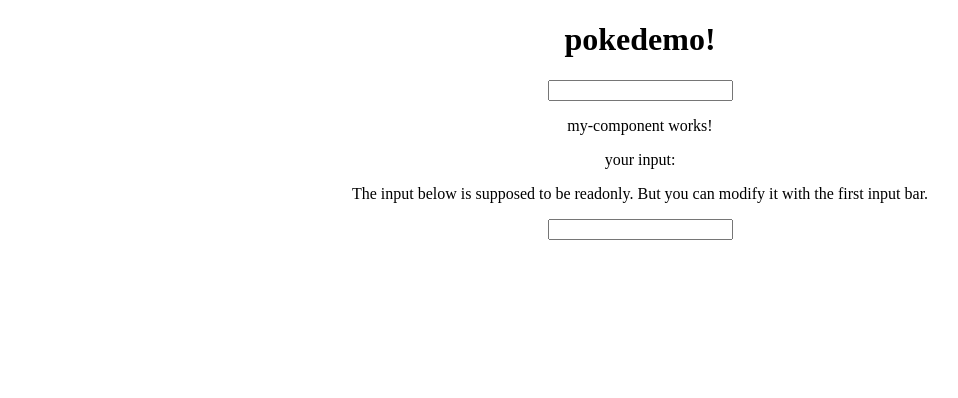
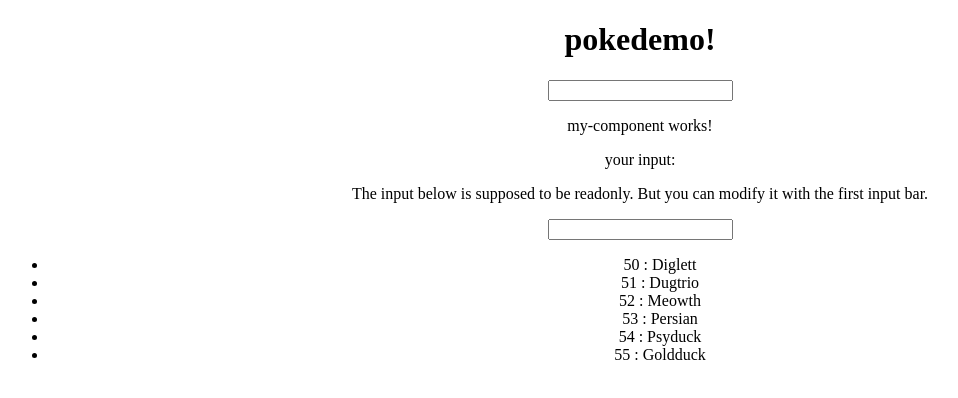
Before and after one commit to Wabtey/Pokedex, an Angular app: page / in a window 1280 px wide. Shown: the top 398 px of the page, without its empty margins (0-958 px from the left). Built offline with nearby package versions, Linux system fonts and the light colour scheme.

Commit message:
Q6 - display all the map of pokemon with *ngFor

```diff
--- a/src/app/my-component/my-component.component.html
+++ b/src/app/my-component/my-component.component.html
@@ -6,3 +6,9 @@ your input: {{id}}
     But you can modify it with the first input bar.
 </p>
 <input [(ngModel)]="id" readonly>
+
+<ul>
+  <li *ngFor="let item of pokemonMap|keyvalue">
+    {{ item.key }} : {{ item.value[0] }}
+  </li>
+</ul>
--- a/src/app/my-component/my-component.component.ts
+++ b/src/app/my-component/my-component.component.ts
@@ -1,4 +1,5 @@
 import { Component } from '@angular/core';
+import { PokemonType } from '../pokemon';
 
 @Component({
   selector: 'app-my-component',
@@ -7,4 +8,22 @@ import { Component } from '@angular/core';
 })
 export class MyComponentComponent {
     id: string = '';
+
+    /**
+     * the key is their id -> value:
+     * [
+     *   name,
+     *   type,
+     *   weaknesses,
+     *   known
+     * ]
+     */
+    pokemonMap : Record<number, [string, PokemonType, PokemonType[], boolean]> = {
+        50 : ['Diglett', PokemonType.Ground, [PokemonType.Water, PokemonType.Grass, PokemonType.Ice], false],
+        51 : ['Dugtrio', PokemonType.Ground, [PokemonType.Water, PokemonType.Grass, PokemonType.Ice], false],
+        52 : ['Meowth', PokemonType.Normal, [PokemonType.Fighting], false],
+        53 : ['Persian', PokemonType.Normal, [PokemonType.Fighting], false],
+        54 : ['Psyduck', PokemonType.Water, [PokemonType.Grass, PokemonType.Electric], false],
+        55 : ['Goldduck', PokemonType.Water, [PokemonType.Grass, PokemonType.Electric], false]
+    }
 }
--- a/src/app/pokemon.ts
+++ b/src/app/pokemon.ts
@@ -1,5 +1,5 @@
 // from [pokedex](https://www.pokemon.com/us/pokedex/)
-enum PokemonType {
+export enum PokemonType {
     Water,
     Fire,
     Ice,
@@ -14,22 +14,4 @@ export class Pokemon {
     // type PokeDex = {
     //     [name: string]: [string, boolean];
     // }
-
-    /**
-     * the key is their id -> value:
-     * [
-     *   name,
-     *   type,
-     *   weaknesses,
-     *   known
-     * ]
-     */
-    pokemonMap : Record<number, [string, PokemonType, PokemonType[], boolean]> = {
-        50 : ['Diglett', PokemonType.Ground, [PokemonType.Water, PokemonType.Grass, PokemonType.Ice], false],
-        51 : ['Dugtrio', PokemonType.Ground, [PokemonType.Water, PokemonType.Grass, PokemonType.Ice], false],
-        52 : ['Meowth', PokemonType.Normal, [PokemonType.Fighting], false],
-        53 : ['Persian', PokemonType.Normal, [PokemonType.Fighting], false],
-        54 : ['Psyduck', PokemonType.Water, [PokemonType.Grass, PokemonType.Electric], false],
-        55 : ['Goldduck', PokemonType.Water, [PokemonType.Grass, PokemonType.Electric], false]
-    }
 }
```
